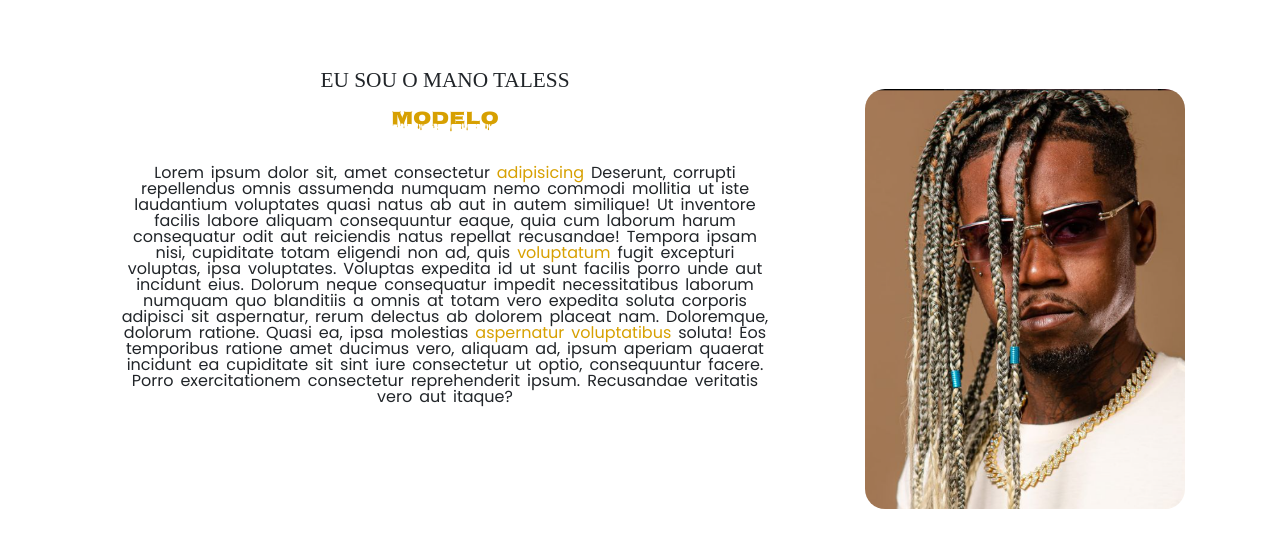
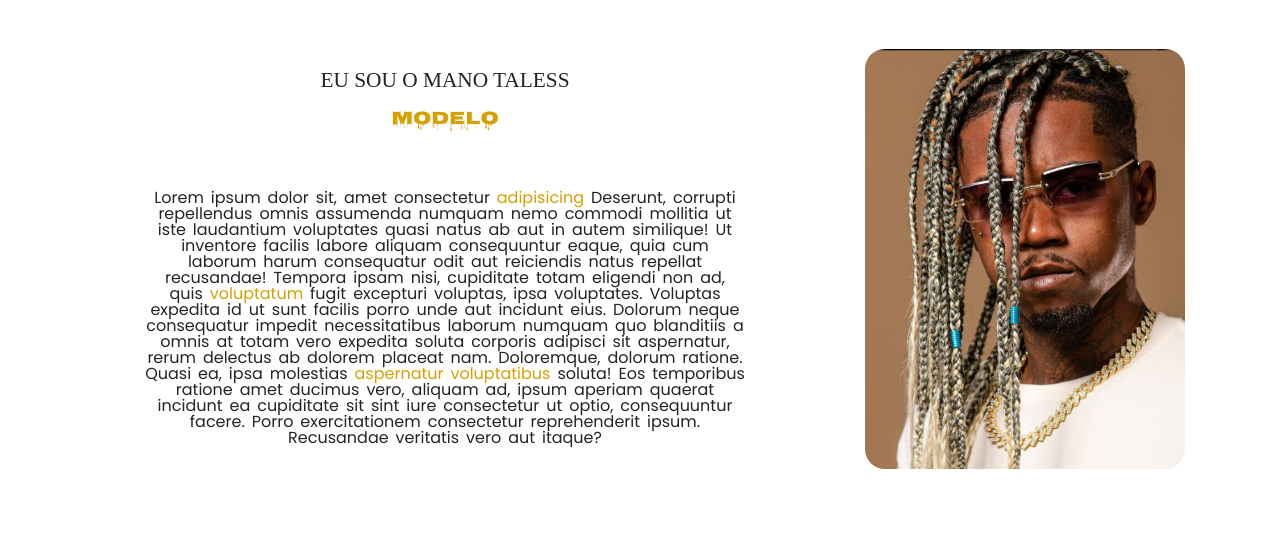
Before and after one commit to Henryque011/ManoTaless, a PHP site: page / in a window 1280 px wide. Shown: the part 63-611 px from the top of the page. Run offline with PHP 8.4, Linux system fonts and the light colour scheme; some libraries are stand-ins or nearby versions; some web fonts are replaced.

Commit message:
Reajustes -

```diff
--- a/css/style.css
+++ b/css/style.css
@@ -82,10 +82,12 @@
     margin: 20px;
     align-items: center;
     text-align: center;
+    height: 400px;
 
     .sobre {
         align-items: center;
         text-align: center;
+        height: 400px;
 
         h2 {
             align-items: center;
@@ -107,10 +109,10 @@
 
         .sobre_txt {
             width: 700px;
-
+            display: flex;
             p {
-                height: 400px;
-                padding: 25px;
+                height: 200px;
+                padding: 50px;
                 font-size: 12pt;
                 text-align: center;
                 align-items: center;
--- a/index.html
+++ b/index.html
@@ -1,6 +1,6 @@
 <!DOCTYPE html>
 <html lang="pt-br">
-<!-- teste commit -->
+
 <head>
     <meta charset="UTF-8">
     <meta name="viewport" content="width=device-width, initial-scale=1.0">
@@ -99,15 +99,22 @@
                 </div>
             </article>
         </section>
-        <section class="servicos_carrosel">
-            <article class="site>
-                <h2>dassdasa</h2>
+        <div class="space">
+
+        </div>
+        <section class="carousel_sobre">
+            <article class="site">
+
             </article>
+
         </section>
     </main>
 
     <script src="https://kit.fontawesome.com/bedd2811b0.js" crossorigin="anonymous"></script>
 
-    <script src="https://cdn.jsdelivr.net/npm/bootstrap@5.3.3/dist/js/bootstrap.bundle.min.js"integrity="sha384-YvpcrYf0tY3lHB60NNkmXc5s9fDVZLESaAA55NDzOxhy9GkcIdslK1eN7N6jIeHz"crossorigin="anonymous"></script>
+    <script src="https://cdn.jsdelivr.net/npm/bootstrap@5.3.3/dist/js/bootstrap.bundle.min.js"
+        integrity="sha384-YvpcrYf0tY3lHB60NNkmXc5s9fDVZLESaAA55NDzOxhy9GkcIdslK1eN7N6jIeHz"
+        crossorigin="anonymous"></script>
 </body>
+
 </html>
```
